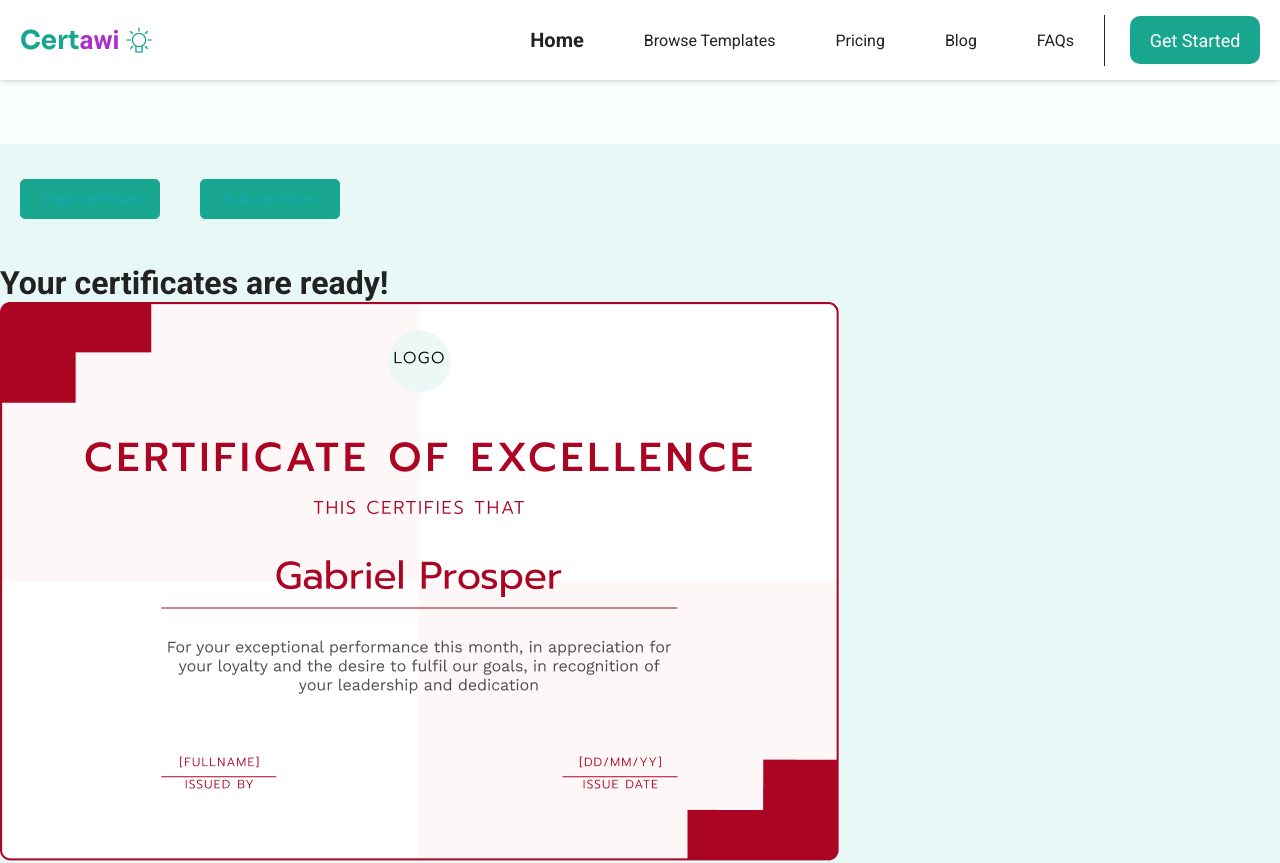
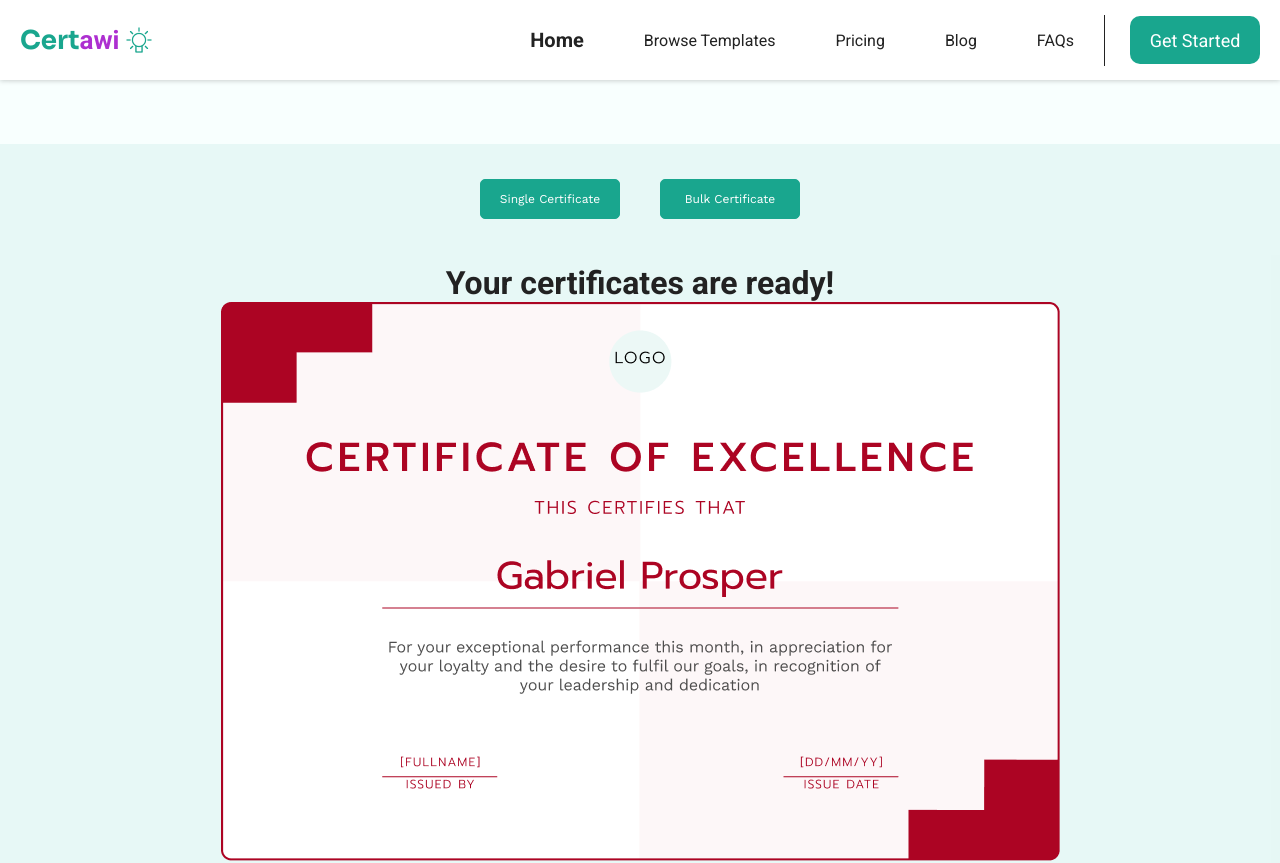
Before and after one commit to jaypee-0/mechanic-headlight, a React (Create React App) app: page /bulk_preview in a window 1280 px wide. Shown: the top 863 px of the page. Built offline with nearby package versions, Linux system fonts and the light colour scheme; a web font is replaced by a local one.

Commit message:
fix: bulk

```diff
--- a/src/App.js
+++ b/src/App.js
@@ -3,7 +3,6 @@ import './Style/App.scss';
 import Navbar from './component/Navbar';
 import { Route, Routes } from 'react-router-dom';
 import { AboutUs, BulkPreview, BulkStep, Career,  Choice, ComingSoon, Contact, Dashboard, EditBulk, Error, FAQ, Layout, Modify, Pricing, PrivacyPolicy, SinglePreview, Team, Templates, Terms } from './pages';
-
 import Home from './pages/Home'
 
 function App() {
--- a/src/pages/BulkPreview/bulk.style.scss
+++ b/src/pages/BulkPreview/bulk.style.scss
@@ -1,16 +1,16 @@
-@import "../../Style/variables";
+@import '../../Style/variables';
 
 //BUTTONS
 #bulkPreview {
-
+  text-align: center;
   button {
     margin: 35px 20px 45px 20px;
     border-radius: 5px;
-  color: $primaryGreenColor;
+    color: #fff;
     width: 140px;
     height: 40px;
     font-size: 12px;
-  font-family: "Work Sans", sans-serif;
+    font-family: 'Work Sans', sans-serif;
 
     &.send-button {
       background: transparent;
@@ -40,7 +40,6 @@ button {
   .bulk h2 {
     margin: 40px;
   }
-
   // CERTIFICATE IMAGES
 
   .bulk-images {
@@ -55,7 +54,6 @@ button {
       height: auto;
     }
   }
-
   @media screen and (min-width: 768px) {
     .bulk-images {
       flex-direction: row;
@@ -67,11 +65,9 @@ button {
       }
     }
   }
-
   @media screen and (min-width: 1000px) {
     .bulk-images img {
       max-width: 300px !important;
     }
   }
-
 }
```
Also changed, not shown: src/Style/App.scss (line endings or trailing spaces). Lines whose indentation alone changed are shown as unchanged.
